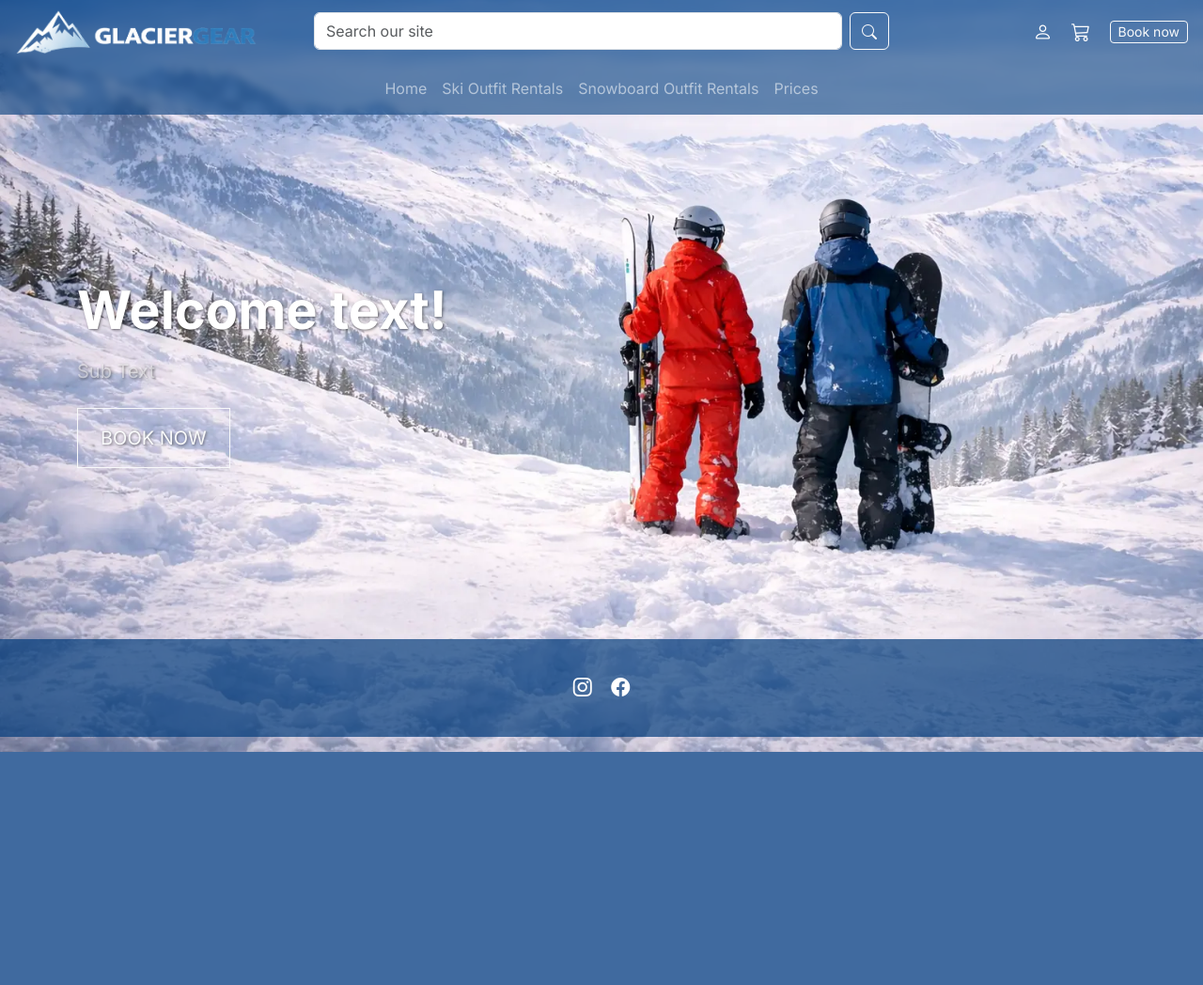
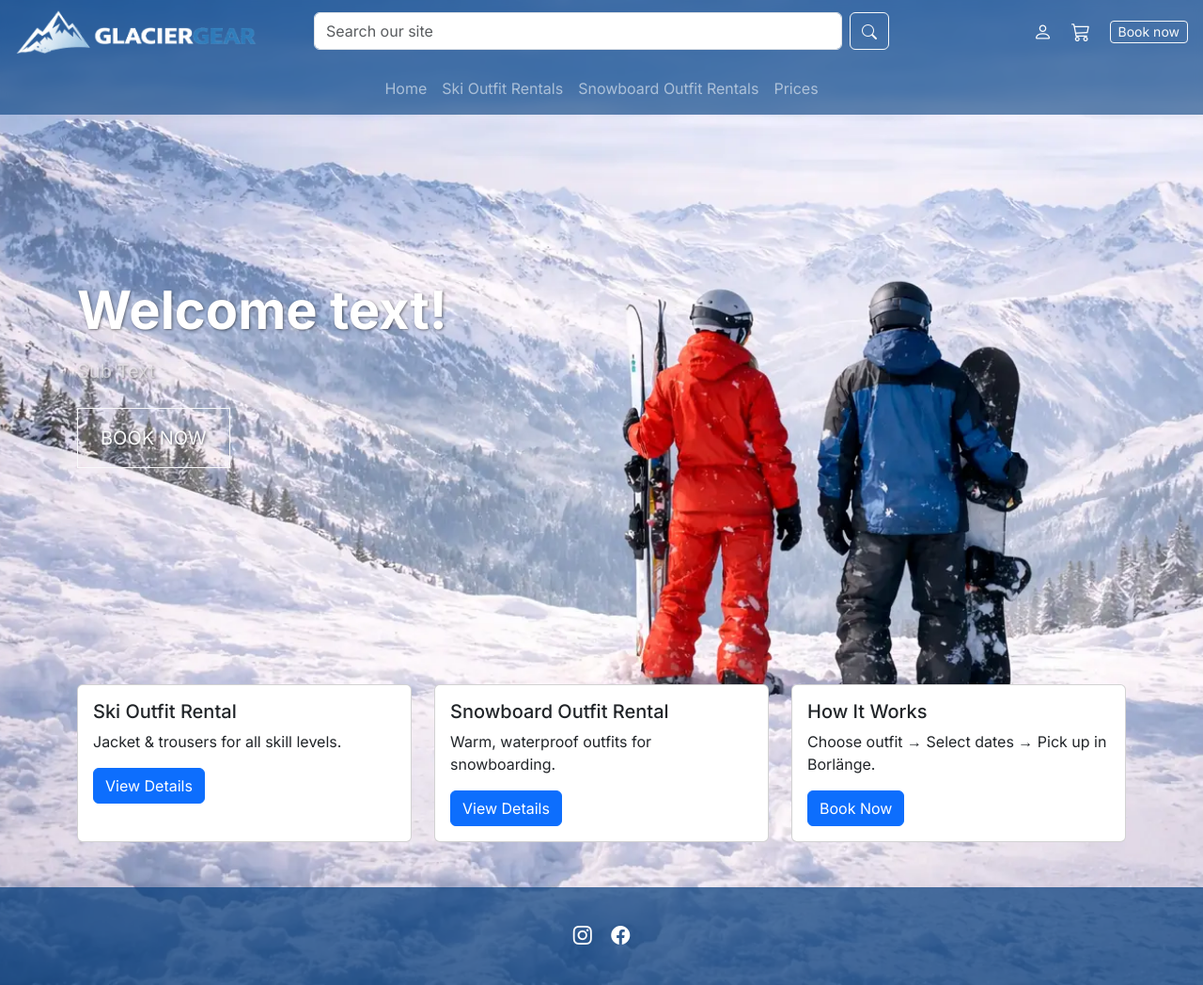
Before and after one commit to jolantadjatlova/GlacierGear, a Django app: page / in a window 1280 px wide. Shown: the whole page at 94% size. Before the commit the page ends 800 px from the top, so only its background shows below. Run offline with Django 3.2, Linux system fonts and the light colour scheme.

Commit message:
Add three info cards below hero on landing page

```diff
--- a/home/templates/home/index.html
+++ b/home/templates/home/index.html
@@ -2,6 +2,8 @@
 {% load static %}
 
 {% block content %}
+
+    <!-- Hero section -->
     <div class="hero">
         <div class="container h-100">
             <div class="row h-100">
@@ -21,4 +23,45 @@
             </div>
         </div>
     </div>
+
+    <!-- Cards section -->
+    <div class="container my-5">
+        <div class="row g-4">
+
+            <!-- Card 1: Ski Outfit Rental -->
+            <div class="col-12 col-md-4">
+                <div class="card h-100">
+                    <div class="card-body">
+                        <h5 class="card-title">Ski Outfit Rental</h5>
+                        <p class="card-text">Jacket & trousers for all skill levels.</p>
+                        <a href="#" class="btn btn-primary">View Details</a>
+                    </div>
+                </div>
+            </div>
+
+            <!-- Card 2: Snowboard Outfit Rental -->
+            <div class="col-12 col-md-4">
+                <div class="card h-100">
+                    <div class="card-body">
+                        <h5 class="card-title">Snowboard Outfit Rental</h5>
+                        <p class="card-text">Warm, waterproof outfits for snowboarding.</p>
+                        <a href="#" class="btn btn-primary">View Details</a>
+                    </div>
+                </div>
+            </div>
+
+            <!-- Card 3: How It Works -->
+            <div class="col-12 col-md-4">
+                <div class="card h-100">
+                    <div class="card-body">
+                        <h5 class="card-title">How It Works</h5>
+                        <p class="card-text">Choose outfit → Select dates → Pick up in Borlänge.</p>
+                        <a href="#" class="btn btn-primary">Book Now</a>
+                    </div>
+                </div>
+            </div>
+
+        </div>
+    </div>
+
 {% endblock %}
```
